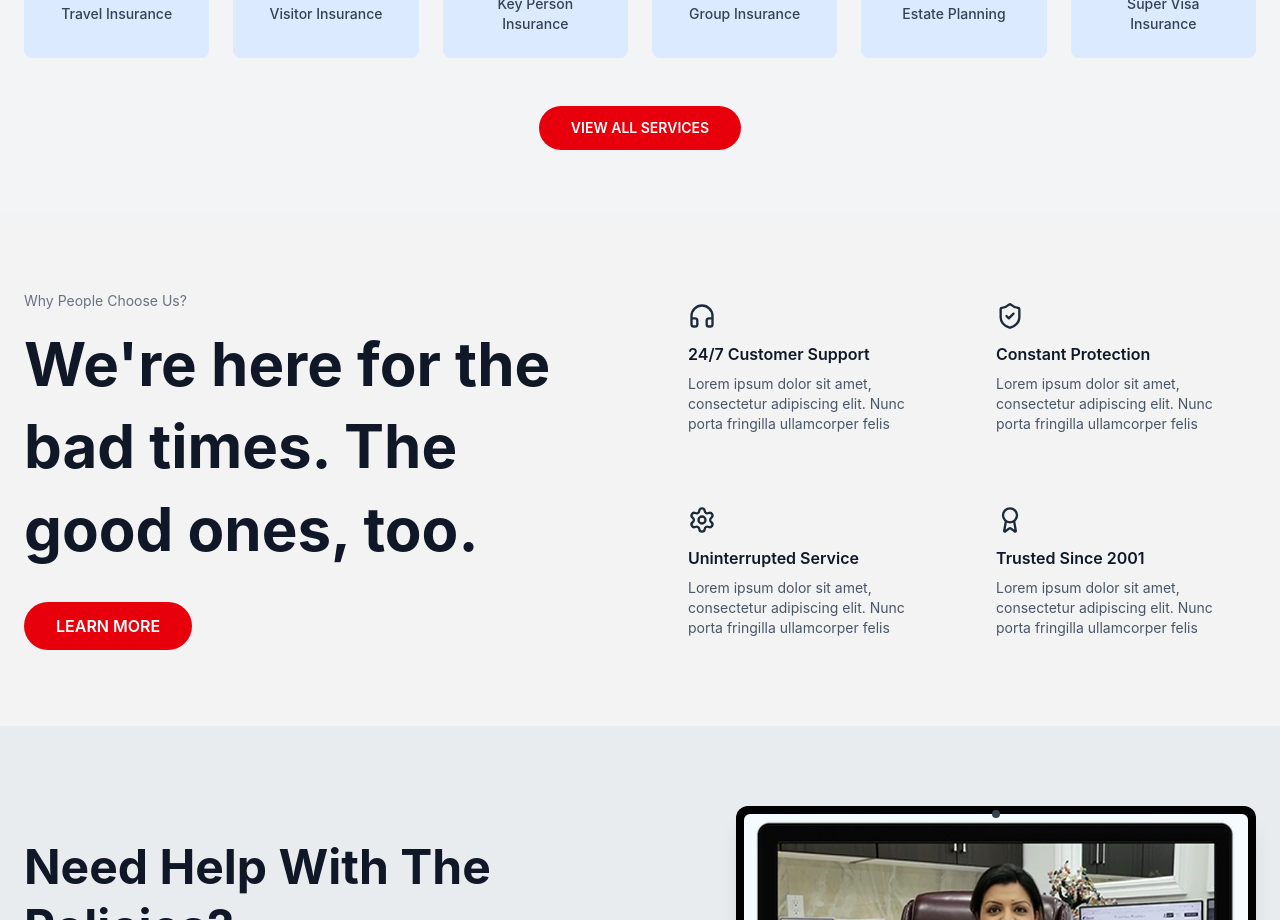
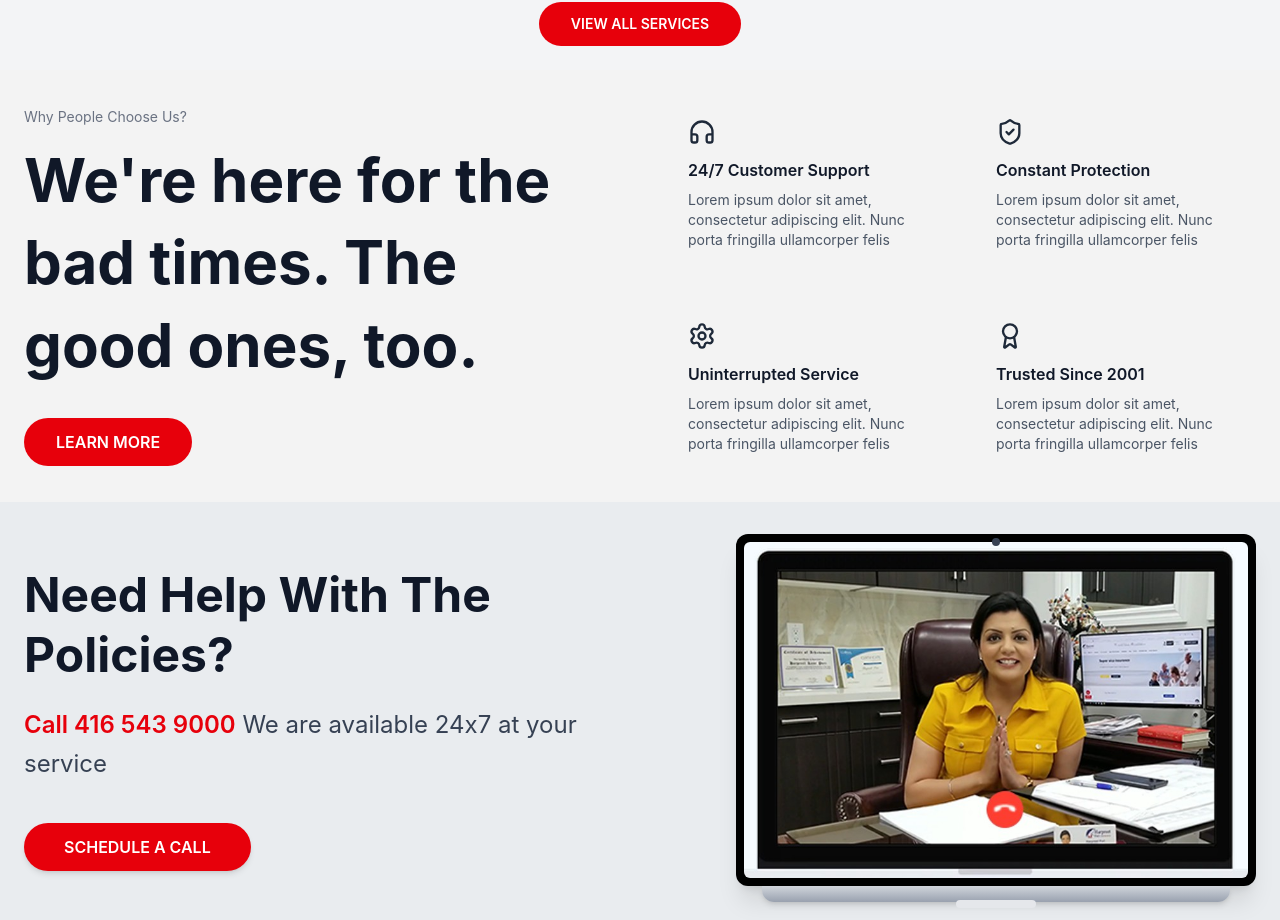
Before and after one commit to saikiranyalavarthi/new-project, a React (Vite) app: page / in a window 1280 px wide. Shown: the part 1880-2800 px from the top of the page. Built offline with nearby package versions, Linux system fonts and the light colour scheme.

Commit message:
update changes

```diff
--- a/src/Components/AboutSection.jsx
+++ b/src/Components/AboutSection.jsx
@@ -2,7 +2,7 @@ import React from "react";
 
 export default function AboutSection() {
   return (
-    <section className="bg-[#f5f5f5] py-16 px-6">
+    <section className="bg-[#f5f5f5] py-8 px-6">
       {/* 🔹 TOP BRAND STRIP */}
 
       {/* 🔹 MAIN SECTION */}
--- a/src/Components/ContactSection.jsx
+++ b/src/Components/ContactSection.jsx
@@ -2,7 +2,7 @@ import React from "react";
 
 export default function ContactSection() {
   return (
-    <section className="bg-gray-100 py-16 px-6">
+    <section className="bg-gray-100 py-8 px-6">
       <div className="max-w-7xl mx-auto grid md:grid-cols-2 gap-12 items-center">
         {/* LEFT IMAGE */}
         <div className="flex justify-center md:justify-start">
--- a/src/Components/Footer.jsx
+++ b/src/Components/Footer.jsx
@@ -10,7 +10,7 @@ import {
 
 export default function Footer() {
   return (
-    <footer className="bg-gray-100 pt-16">
+    <footer className="bg-gray-100 pt-8">
       <div className="max-w-7xl mx-auto px-6 grid md:grid-cols-4 gap-10">
         {/* LEFT - LOGO + CONTACT */}
         <div>
@@ -91,7 +91,9 @@ export default function Footer() {
           <div className="space-y-4 text-sm text-gray-600">
             <div className="flex gap-2">
               <FaMapMarkerAlt className="text-red-600 mt-1" />
-              <p className="text-lg">Regina, SK - 2010 11th Avenue, 7th Floor</p>
+              <p className="text-lg">
+                Regina, SK - 2010 11th Avenue, 7th Floor
+              </p>
             </div>
 
             <div className="flex gap-2">
--- a/src/Components/HelpSection.jsx
+++ b/src/Components/HelpSection.jsx
@@ -2,7 +2,7 @@ import React from "react";
 
 export default function HelpSection() {
   return (
-    <section className="bg-[#e9ecef] py-16 md:py-20 px-4 md:px-6 overflow-hidden">
+    <section className="bg-[#e9ecef] py-8 md:py-8 px-4 md:px-6 overflow-hidden">
       <div className="max-w-7xl mx-auto grid grid-cols-1 md:grid-cols-2 items-center gap-12 md:gap-16">
         {/* LEFT CONTENT */}
         <div>
--- a/src/Components/HowItWorks.jsx
+++ b/src/Components/HowItWorks.jsx
@@ -2,7 +2,7 @@ import React from "react";
 
 export default function HowItWorks() {
   return (
-    <section className="bg-[#f3f3f3] py-20 px-6">
+    <section className="bg-[#f3f3f3] py-6 px-6">
       <div className="max-w-7xl mx-auto grid md:grid-cols-2 gap-16 items-center">
         {/* LEFT SIDE */}
         <div>
@@ -33,8 +33,10 @@ export default function HowItWorks() {
               <div>
                 <h3 className="font-semibold text-lg">{item.title}</h3>
                 <p className="text-gray-600 mt-1 leading-relaxed max-w-md">
-                 Lorem ipsum dolor sit amet, consectetur adipiscing elit. It was popularised in the 1960s with the release of Letraset sheets containing Lorem Ipsum passages.
-Travel Shield Canada Insurance Plan
+                  Lorem ipsum dolor sit amet, consectetur adipiscing elit. It
+                  was popularised in the 1960s with the release of Letraset
+                  sheets containing Lorem Ipsum passages. Travel Shield Canada
+                  Insurance Plan
                 </p>
               </div>
             </div>
@@ -59,8 +61,9 @@ Travel Shield Canada Insurance Plan
                 <h3 className="text-lg font-semibold mb-2">Compare rates</h3>
 
                 <p className="text-sm text-gray-600 mb-5">
-                  Lorem ipsum dolor sit amet, It was popularised in the 1960s with the release of Letraset sheets containing Lorem Ipsum passages.
-Travel Shield Canada Insurance Plan
+                  Lorem ipsum dolor sit amet, It was popularised in the 1960s
+                  with the release of Letraset sheets containing Lorem Ipsum
+                  passages. Travel Shield Canada Insurance Plan
                 </p>
 
                 {/* CARD 1 */}
--- a/src/Components/Reviews.jsx
+++ b/src/Components/Reviews.jsx
@@ -29,7 +29,7 @@ const reviews = [
 
 export default function Reviews() {
   return (
-    <section className="bg-gray-100 py-16 px-6">
+    <section className="bg-gray-100 py-6 px-6">
       <div className="max-w-7xl mx-auto">
         {/* TOP SECTION */}
         <div className="grid md:grid-cols-3 gap-6 items-center mb-12">
--- a/src/Components/Services.jsx
+++ b/src/Components/Services.jsx
@@ -25,7 +25,7 @@ const services = [
 
 export default function Services() {
   return (
-    <section className="bg-gray-100 py-16 px-6 text-center">
+    <section className="bg-gray-100 py-6 px-6 text-center">
       {/* Title */}
       <h2 className="text-3xl md:text-4xl font-bold mb-12">Our Services</h2>
 
--- a/src/Components/WhyChooseUs.jsx
+++ b/src/Components/WhyChooseUs.jsx
@@ -3,7 +3,7 @@ import { Headphones, ShieldCheck, Settings, Award } from "lucide-react";
 
 export default function WhyChooseUs() {
   return (
-    <section className="bg-[#f3f3f3] py-16 px-6">
+    <section className="bg-[#f3f3f3] py-6 px-6">
       <div className="max-w-7xl mx-auto grid md:grid-cols-2 gap-12 items-center">
         {/* LEFT CONTENT */}
         <div>
```
